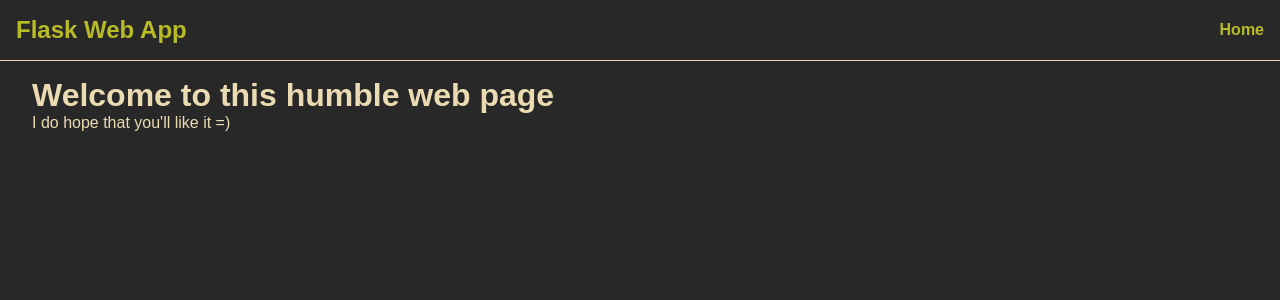
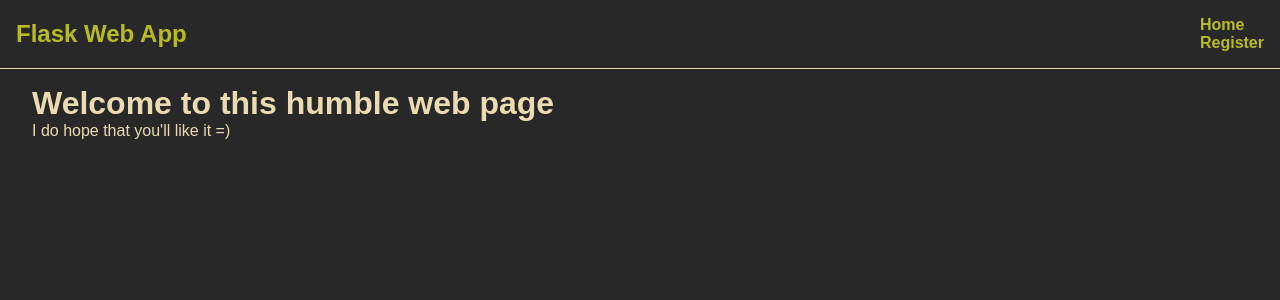
Before and after one commit to teratoscincus/flask_user_authentication, a Flask app: page / in a window 1280 px wide. Shown: the top 300 px of the page. Run offline with Flask 2, Linux system fonts and the light colour scheme.

Commit message:
Add registration link and group links in a div

```diff
--- a/members_only/templates/base.html
+++ b/members_only/templates/base.html
@@ -15,9 +15,14 @@
   <header>
     <nav>
       <h1>Flask Web App</h1>
-      <ul>
-        <li><a href="{{ url_for('views.index') }}" class="nav__link">Home</a></li>
-      </ul>
+      <div class="links">
+        <ul>
+          <li><a href="{{ url_for('views.index') }}" class="nav__link">Home</a></li>
+        </ul>
+        <ul>
+          <li><a href="{{ url_for('views.register') }}" class="nav__link">Register</a></li>
+        </ul>
+      </div>
     </nav>
   </header>
 
```
